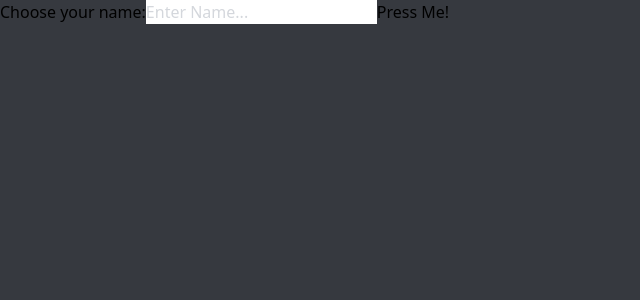
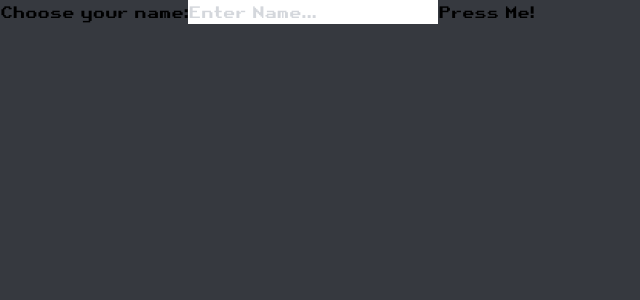
Before and after one commit to baguiar428/Phase_3-Project, a React (Create React App) app: page /choose_name in a window 1280 px wide. Shown: the top 300 px of the page, without its empty margins (0-640 px from the left). Built offline with nearby package versions, Linux system fonts and the light colour scheme.

Commit message:
added Retro Gaming font

```diff
--- a/src/components/CharacterName.jsx
+++ b/src/components/CharacterName.jsx
@@ -12,7 +12,7 @@ function CharacterName(){
     }
 
     return(
-        <div className='characterName'>
+        <div className='characterName font-retro'>
             <form onSubmit = {handleSubmit}>
                 <label>Choose your name:</label>
                 <input type='text' placeholder='Enter Name...' value={charName}/>
--- a/src/index.css
+++ b/src/index.css
@@ -1,6 +1,11 @@
 @tailwind base;
 @tailwind components;
 @tailwind utilities;
+
+@font-face {
+  font-family: 'Retro';
+  src: local('Retro'),  url(./fonts/RetroGaming.ttf) format('truetype');
+}
 
 @layer components {
 
--- a/tailwind.config.js
+++ b/tailwind.config.js
@@ -8,6 +8,9 @@ module.exports = {
   ],
   theme: {
     extend: {
+      fontFamily: {
+        'retro': ['Retro']
+      },
       colors: {
         primary: '#202225',
         seconday: '#5865f2',
```
Also changed, not shown: src/fonts/RetroGaming.ttf (added).
